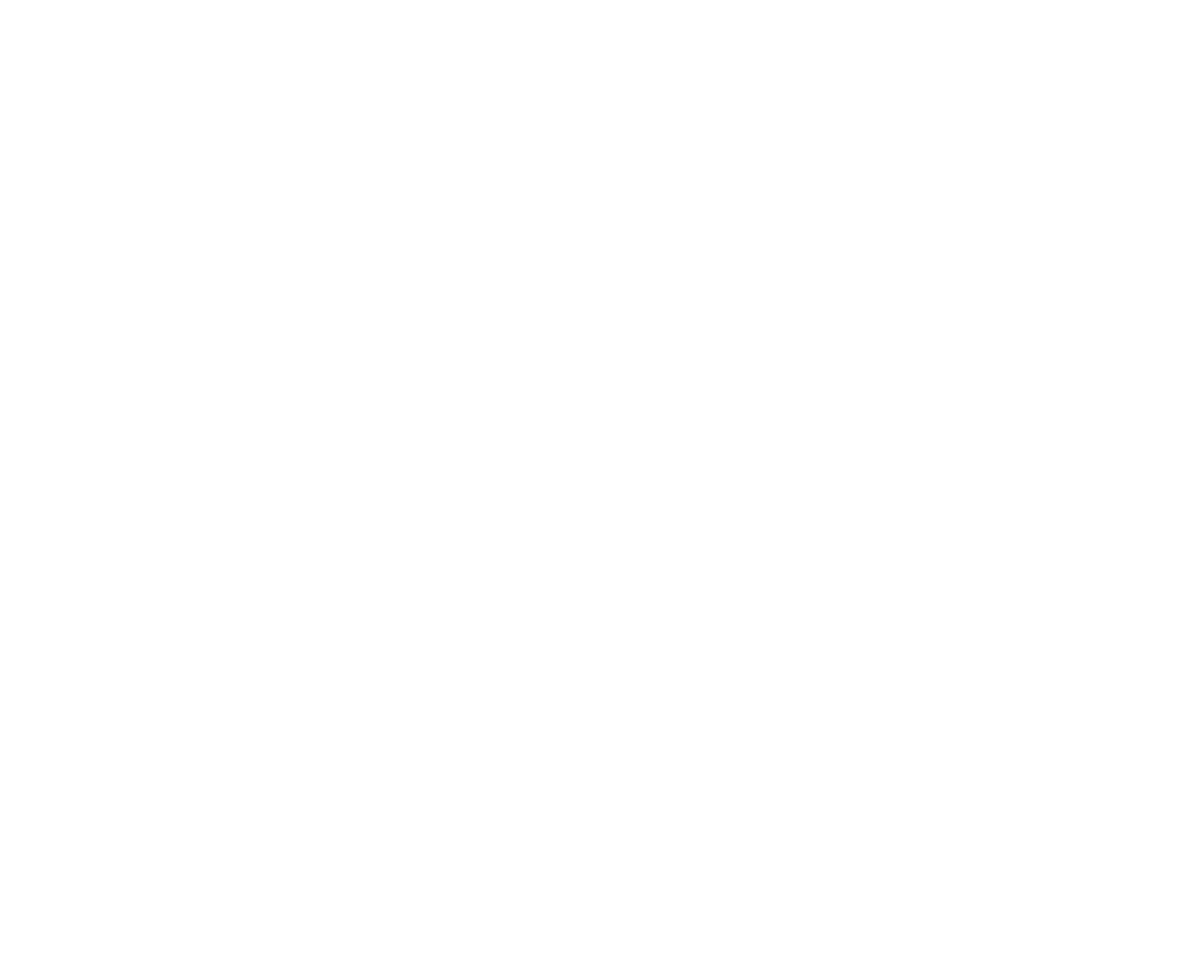
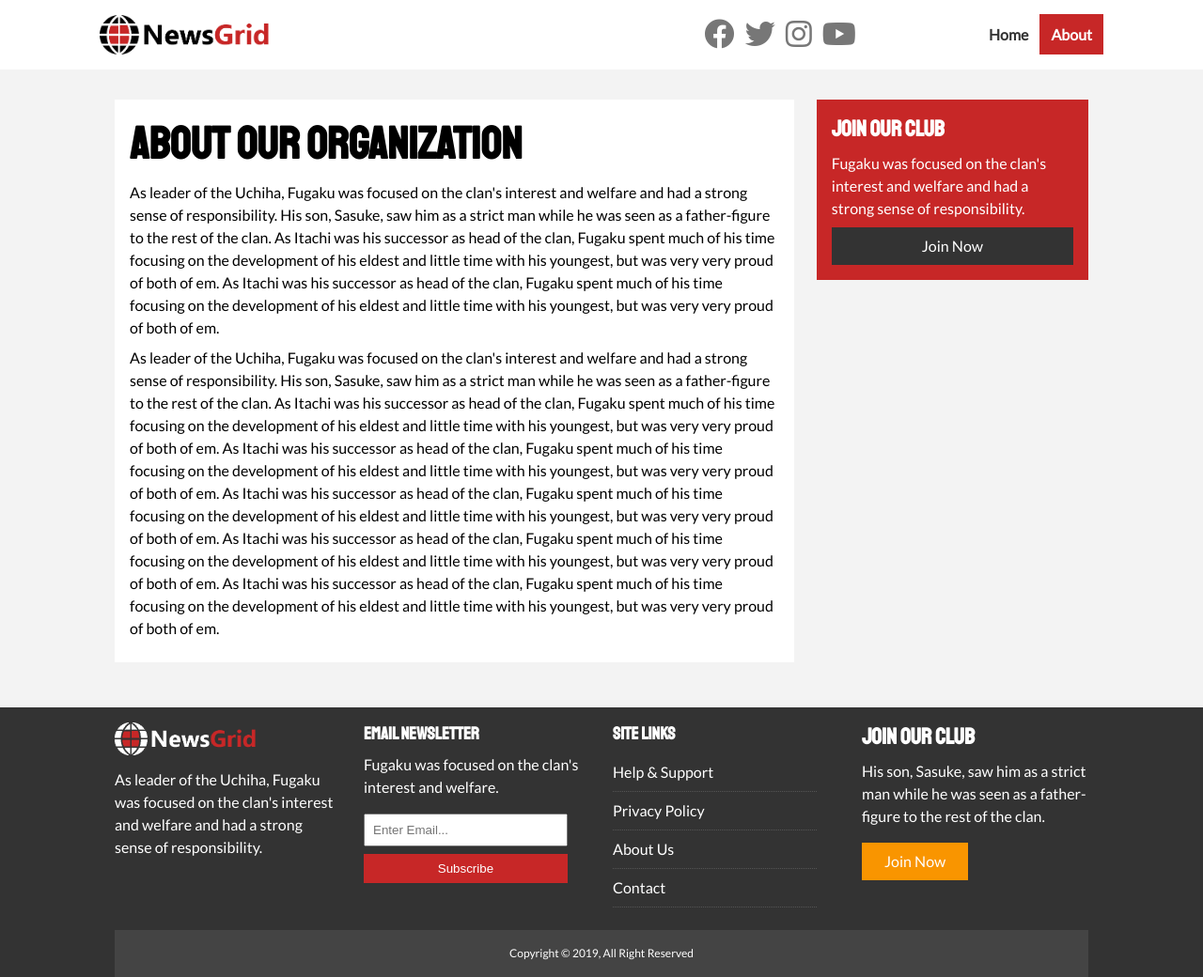
Before and after one commit to PSSubramanyaBhat/NewsGrid, a plain HTML site: page about.html in a window 1280 px wide. Shown: the whole page at 94% size. Before the commit the page ends 800 px from the top, so only its background shows below. Drawn offline with Linux system fonts and the light colour scheme.

Commit message:
Made the website responsive using media query

```diff
--- a/about.html
+++ b/about.html
@@ -0,0 +1,122 @@
+<!DOCTYPE html>
+<html lang="en">
+
+<head>
+    <meta charset="UTF-8">
+    <meta name="viewport" content="width=device-width, initial-scale=1.0">
+    <meta http-equiv="X-UA-Compatible" content="ie-edge">
+    <title>Document</title>
+    <link rel="stylesheet" href="css/style.css">
+    <link rel="stylesheet" media="screen and (max-width: 768px)" href="css/mobile.css">
+    <link href="https://fonts.googleapis.com/css?family=Lato" rel="stylesheet">
+    <link href="https://fonts.googleapis.com/css?family=Staatliches" rel="stylesheet">
+    <link rel="stylesheet" href="https://use.fontawesome.com/releases/v5.15.1/css/all.css"
+        integrity="sha384-vp86vTRFVJgpjF9jiIGPEEqYqlDwgyBgEF109VFjmqGmIY/Y4HV4d3Gp2irVfcrp" crossorigin="anonymous">
+    <link rel="shortcut icon" type="image/x-icon" href="favicon.ico">
+    <title>News Grid | About</title>
+
+</head>
+
+<body>
+    <nav id="main-nav">
+        <div class="container">
+            <img src="img/logo.png" alt="NewsGrid" class="logo">
+            <div class="social">
+                <a href="http://facebook.com" target="_blank"><i class="fab fa-facebook fa-2x"></i></a>
+                <a href="http://twitter.com" target="_blank"><i class="fab fa-twitter fa-2x"></i></a>
+                <a href="http://instagram.com" target="_blank"><i class="fab fa-instagram fa-2x"></i></a>
+                <a href="http://youtube.com" target="_blank"><i class="fab fa-youtube fa-2x"></i></a>
+            </div>
+            <ul>
+                <li><a href="index.html">Home</a></li>
+                <li><a href="about.html" class="current">About</a></li>
+            </ul>
+        </div>
+    </nav>
+
+    <section id="about">
+        <div class="container">
+            <div class="page-container">
+                <article class="card">
+                    <h1 class="l-heading">About Our Organization</h1>
+                    <p>
+                        As leader of the Uchiha, Fugaku was focused on the clan's interest and welfare and had a strong
+                        sense of responsibility. His son, Sasuke, saw him as a strict man while he was seen as a
+                        father-figure to the rest of the clan. As Itachi was his successor as head of the clan, Fugaku
+                        spent much of his time focusing on the development of his eldest and little time with his
+                        youngest, but was very very proud of both of em. As Itachi was his successor as head of the
+                        clan, Fugaku spent much of his time focusing on the development of his eldest and little time
+                        with his youngest, but was very very proud of both of em.
+                    </p>
+                    <p>
+                        As leader of the Uchiha, Fugaku was focused on the clan's interest and welfare and had a strong
+                        sense of responsibility. His son, Sasuke, saw him as a strict man while he was seen as a
+                        father-figure to the rest of the clan. As Itachi was his successor as head of the clan, Fugaku
+                        spent much of his time focusing on the development of his eldest and little time with his
+                        youngest, but was very very proud of both of em. As Itachi was his successor as head of the
+                        clan, Fugaku spent much of his time focusing on the development of his eldest and little time
+                        with his youngest, but was very very proud of both of em. As Itachi was his successor as head of
+                        the clan, Fugaku spent much of his time focusing on the development of his eldest and little
+                        time with his youngest, but was very very proud of both of em. As Itachi was his successor as
+                        head of the clan, Fugaku spent much of his time focusing on the development of his eldest and
+                        little time with his youngest, but was very very proud of both of em. As Itachi was his
+                        successor as head of the clan, Fugaku spent much of his time focusing on the development of his
+                        eldest and little time with his youngest, but was very very proud of both of em.
+                    </p>
+                </article>
+                <aside class="card bg-primary">
+                    <h2>Join our Club</h2>
+                    <p>Fugaku was focused on the clan's interest and welfare and had a strong
+                        sense of responsibility.</p>
+                    <a href="#" class="btn btn-dark btn-block">Join Now</a>
+                </aside>
+            </div>
+        </div>
+    </section>
+
+
+    <!-- Footer -->
+    <footer id="main-footer">
+        <div class="container footer-container">
+            <div>
+                <img src="img/logo_light.png" alt="NresGrid">
+                <p>
+                    As leader of the Uchiha, Fugaku was focused on the clan's interest and welfare and had a
+                    strong sense of responsibility.
+                </p>
+            </div>
+
+            <div>
+                <h3>Email Newsletter</h3>
+                <p>Fugaku was focused on the clan's interest and welfare.</p>
+                <form>
+                    <input type="email" placeholder="Enter Email...">
+                    <input type="submit" value="Subscribe" class="btn btn-primary">
+                </form>
+            </div>
+            <div>
+                <h3>Site Links</h3>
+                <ul class="list">
+                    <li><a href="#">Help & Support</a></li>
+                    <li><a href="#">Privacy Policy</a></li>
+                    <li><a href="#">About Us</a></li>
+                    <li><a href="#">Contact</a></li>
+                </ul>
+            </div>
+            <div>
+                <h2>Join Our Club</h2>
+                <p>His son, Sasuke, saw him as a strict man while he was seen as a
+                    father-figure to the rest of the clan.</p>
+                <a href="#" class="btn btn-secondary">Join Now</a>
+            </div>
+            <div>
+                <p>
+                    Copyright &copy; 2019, All Right Reserved
+                </p>
+            </div>
+        </div>
+    </footer>
+    </section>
+</body>
+
+</html>
--- a/css/mobile.css
+++ b/css/mobile.css
@@ -0,0 +1,67 @@
+/* Navigation */
+#main-nav .social {
+    display: none;
+}
+
+#main-nav .container {
+    grid-template-columns: 1fr;
+    grid-gap: 1.2rem;
+}
+
+#main-nav ul,
+#main-nav .logo {
+    justify-self: center;
+}
+
+#main-nav ul li a {
+    padding: 0.50rem;
+}
+
+#home-articles .articles-container {
+    grid-template-columns: repeat(2, 1fr);
+}
+
+#home-articles .articles-container > *:first-child,
+#home-articles .articles-container > *:last-child {
+    grid-template-columns: 1fr;
+    grid-column: 1;
+}
+
+@media(max-width: 600px) {
+    /* Stack Grid Items */
+    #showcase .showcase-container,
+    #home-articles .articles-container,
+    #main-footer .footer-container {
+        grid-template-columns: 1fr;
+    }
+
+    #main-footer .footer-container > *:last-child {
+        grid-column: 1;
+    }
+
+    #main-footer .footer-container > *:first-child,
+    #main-footer .footer-container > *:nth-child(2) {
+        border-bottom: #444 dotted 1px;
+        padding-bottom: 1rem;
+    }
+
+    .page-container {
+        grid-template-columns: 1fr;
+        text-align: center;
+    }
+
+    .page-container > *:first-child {
+        grid-row: 1;
+    }
+
+    /* #main-footer .footer-container > * {
+        border-bottom: #444 dotted 1px;
+        padding-bottom: 1rem;
+    } */
+
+    /* #main-footer .footer-container > *:last-child,
+    #main-footer .footer-container > *:nth-child(3),
+    #main-footer .footer-container > *:nth-child(4) {
+        border: none;
+    } */
+}
--- a/css/style.css
+++ b/css/style.css
@@ -33,6 +33,10 @@ ul {
 	list-style: none;
 }
 
+p {
+	margin: .5rem 0;
+}
+
 img {
 	width: 100%;
 }
@@ -47,6 +51,8 @@ h1, h2, h3, h4, h5, h6 {
 .container {
 	max-width: var(--max-width);
 	margin: auto;
+	/* margin: 2rem; */
+	/* padding: 0 2rem; */
 	padding: 0 2rem;
 	overflow: hidden;
 }
@@ -77,7 +83,10 @@ h1, h2, h3, h4, h5, h6 {
 
 .btn-light { background: var(--light-color)}
 .btn-primary { background: var(--primary-color)}
-.btn-secondary { background: var(--secondary-color)}
+.btn-secondary {
+	background: var(--secondary-color);
+	margin-top: 0.5rem;
+}
 
 .btn-block{
 	display: block;
@@ -131,6 +140,33 @@ h1, h2, h3, h4, h5, h6 {
 .p-2{padding: 2rem}
 .p-3{padding: 3rem}
 
+
+.l-heading {
+	font-size: 3rem;
+}
+
+.list li {
+	padding: .5rem 0;
+	border-bottom: #555 dotted 1px;
+	width: 90%;
+}
+
+.list li a:hover {
+	color: var(--primary-color) !important;
+}
+
+/* Inner page grid container */
+.page-container {
+	display: grid;
+	grid-template-columns: 5fr 2fr;
+	margin: 2rem 0;
+	grid-gap: 1.5rem;
+}
+
+.page-container > *:first-child {
+	grid-row: 1/span 3;
+}
+
 /* Navigation */
 #main-nav {
 	background: #fff;
@@ -183,7 +219,7 @@ h1, h2, h3, h4, h5, h6 {
 #showcase {
 	color: #fff;
 	background: #333;
-	padding: 2rem;
+	padding: 4rem;
 	position: relative;
 }
 
@@ -215,10 +251,16 @@ h1, h2, h3, h4, h5, h6 {
 }
 
 /* Home Articles */
+#home-articles .articleGridHeading {
+	padding: 0 6rem;
+}
+
 #home-articles .articles-container {
 	display: grid;
 	grid-template-columns: repeat(3, 1fr);
 	grid-gap: 1rem;
+	/* padding: 0 2rem; */
+	padding: 0 6rem;
 }
 
 #home-articles .articles-container > *:first-child,
@@ -233,3 +275,56 @@ h1, h2, h3, h4, h5, h6 {
 #home-articles .articles-container > *:last-child {
 	grid-column: 2/span 2;
 }
+
+#article .meta {
+	display: flex;
+	justify-content: space-between;
+	align-items: center;
+	background: #eee;
+	padding: 0.5rem;
+}
+
+#article .meta .category {
+	margin-top: 0.4rem;
+}
+
+/* Footer */
+#main-footer {
+	background: var(--dark-color);
+	color: #fff;
+}
+
+#main-footer img {
+	width: 150px;
+}
+
+#main-footer a {
+	color: #fff;
+}
+
+#main-footer .footer-container {
+	display: grid;
+	grid-template-columns: repeat(4, 1fr);
+	grid-gap: 1.5rem;
+	margin-top: 1rem;
+	padding-top: 1rem;
+}
+
+#main-footer .footer-container > *:last-child {
+	background: #444;
+	grid-column: 1 /span 4;
+	padding: .5rem;
+	text-align: center;
+	font-size: 0.75rem;
+}
+
+#main-footer .footer-container input[type='email'] {
+	width: 90%;
+	padding: 0.5rem;
+	margin-top: 0.5rem;
+	margin-bottom: 0.5rem;
+}
+
+#main-footer .footer-container input[type='submit'] {
+	width: 90%;
+}
```
Also changed, not shown: article.html (+142 -0 lines), index.html (+42 -2 lines).
